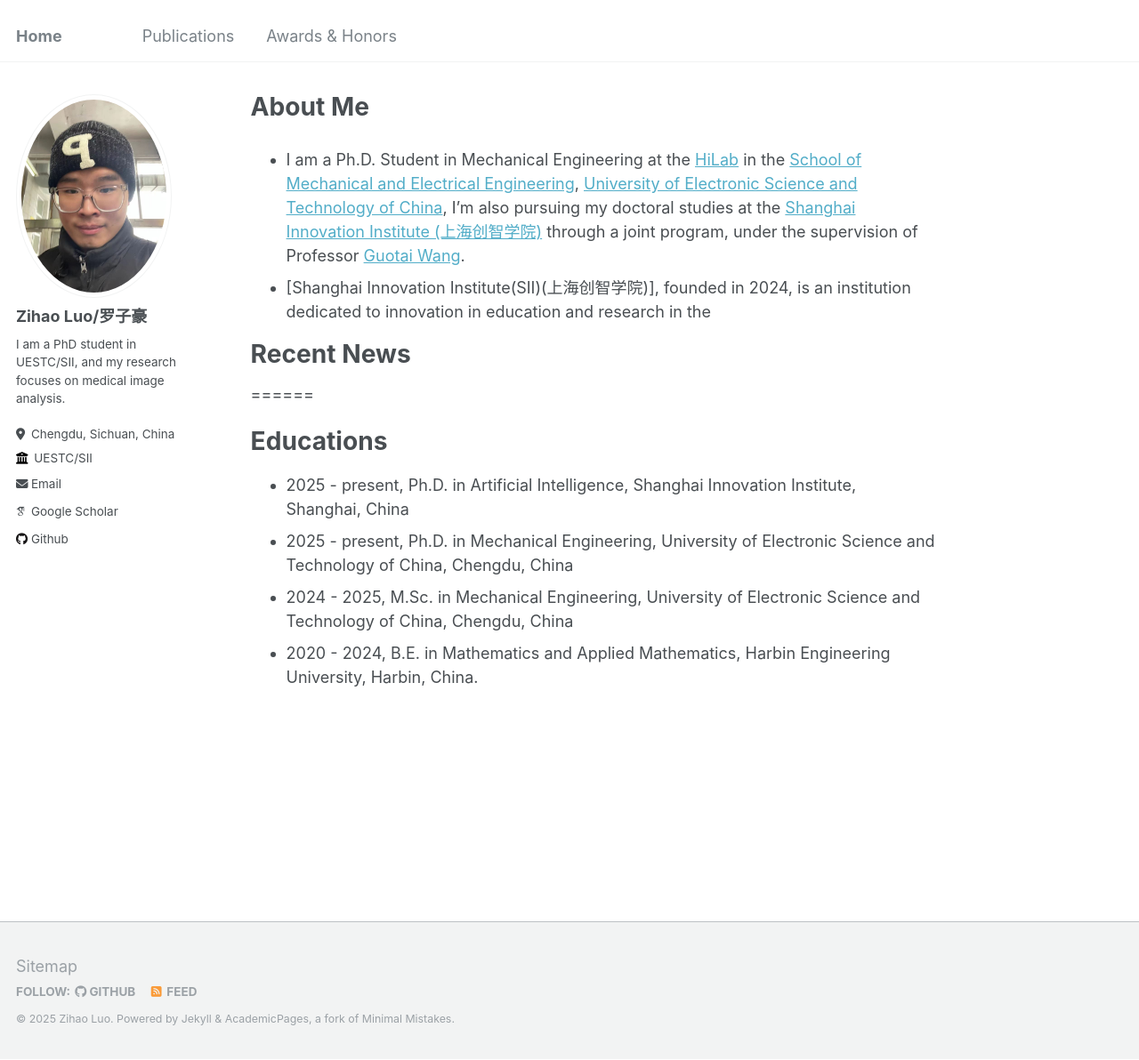
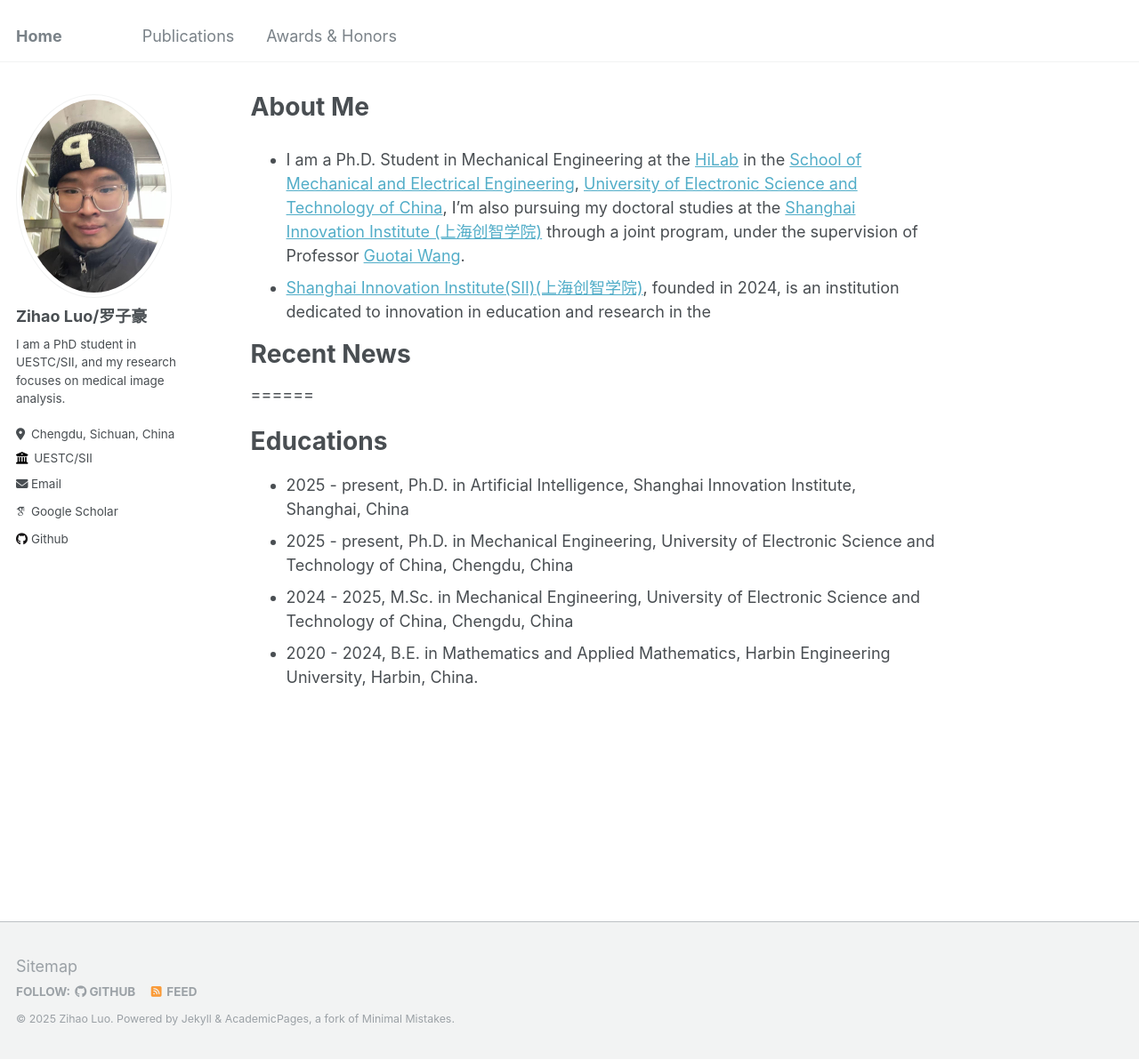
Before and after one commit to Zihaoluoh/zihaoluoh.github.io, a Jekyll site: the page built from _pages/about.md, in a window 1280 px wide and 1192 px high. Shown: the whole window at 89% size. Built offline with Jekyll 4.4.1, drawn with Linux system fonts in a browser that asks for light colours; some web fonts are replaced; part of the change alters nothing that is shown.

```diff
--- a/_pages/about.md
+++ b/_pages/about.md
@@ -7,7 +7,7 @@ redirect_from:
   - /about.html
 ---
 - I am a Ph.D. Student in Mechanical Engineering at the [HiLab](https://hilab.uestc.edu.cn/#/index) in the [School of Mechanical and Electrical Engineering](https://www.smee.uestc.edu.cn/index.htm), [University of Electronic Science and Technology of China](https://www.uestc.edu.cn/3974ba6dfa50d5c04a9414d3ce8bfd34.html?n=8e7z368tn51), I’m also pursuing my doctoral studies at the [Shanghai Innovation Institute (上海创智学院)](https://www.sii.edu.cn/) through a joint program, under the supervision of Professor [Guotai Wang](https://faculty.uestc.edu.cn/wangguotai/zh_CN/index.htm).
-- [Shanghai Innovation Institute(SII)(上海创智学院)], founded in 2024, is an institution dedicated to innovation in education and research in the
+- [Shanghai Innovation Institute(SII)(上海创智学院)](https://www.sii.edu.cn/), founded in 2024, is an institution dedicated to innovation in education and research in the
 
 # Recent News
 ======
```
